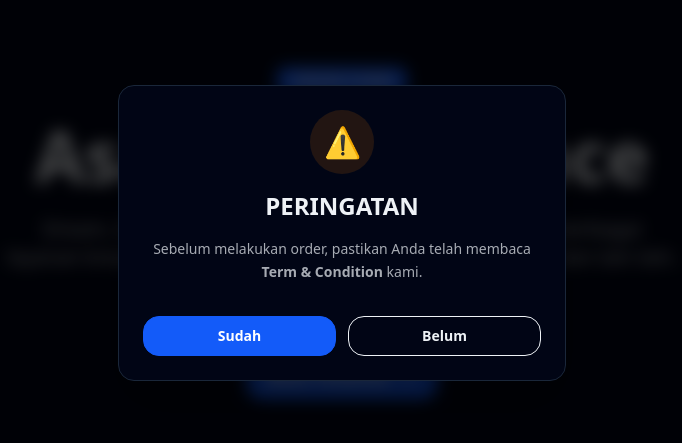
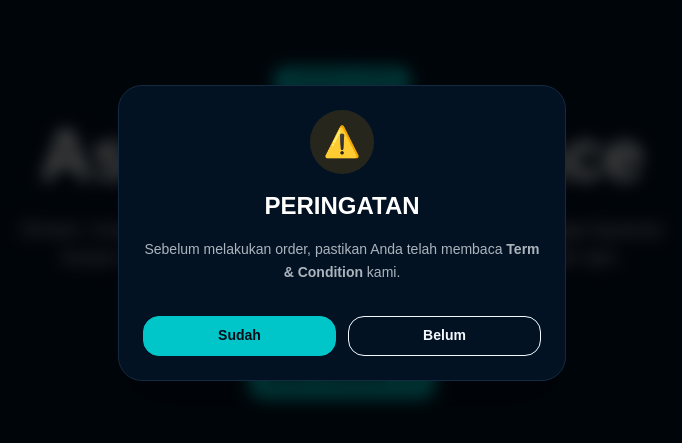
Before and after one commit to ahmd-mmdd/onlineform, a Next.js app: page / in a window 1280 px wide. Shown: the part 167-610 px from the top of the page, without its empty margins (298-980 px from the left). Built offline with nearby package versions, Linux system fonts and the light colour scheme.

Commit message:
Update globals.css

```diff
--- a/app/globals.css
+++ b/app/globals.css
@@ -2,43 +2,43 @@
 @plugin "daisyui";
 
 @plugin "daisyui/theme" {
-  name: "mzar";
+  name: "asa";
   default: true;
   prefersdark: true;
   color-scheme: dark;
 
-  --color-base-100: oklch(12% 0.042 264.695);
-  --color-base-200: oklch(20% 0.042 265.755);
-  --color-base-300: oklch(27% 0.041 260.031);
-  --color-base-content: oklch(96% 0.007 247.896);
+  --color-base-100: oklch(18% 0.04 250);
+  --color-base-200: oklch(22% 0.05 250);
+  --color-base-300: oklch(28% 0.05 250);
+  --color-base-content: oklch(98% 0.01 250);
 
-  --color-primary: oklch(54% 0.245 262.881);
-  --color-primary-content: oklch(100% 0 0);
+  --color-primary: oklch(72% 0.19 195);
+  --color-primary-content: oklch(15% 0.03 250);
 
-  --color-secondary: oklch(70% 0.14 182.503);
-  --color-secondary-content: oklch(98% 0.014 180.72);
+  --color-secondary: oklch(65% 0.16 245);
+  --color-secondary-content: oklch(98% 0.01 250);
 
-  --color-accent: oklch(76% 0.233 130.85);
-  --color-accent-content: oklch(98% 0.031 120.757);
+  --color-accent: oklch(75% 0.18 190);
+  --color-accent-content: oklch(15% 0.03 250);
 
-  --color-neutral: oklch(27% 0.041 260.031);
-  --color-neutral-content: oklch(98% 0.003 247.858);
+  --color-neutral: oklch(25% 0.04 250);
+  --color-neutral-content: oklch(98% 0.01 250);
 
-  --color-info: oklch(60% 0.126 221.723);
-  --color-info-content: oklch(98% 0.019 200.873);
+  --color-info: oklch(70% 0.15 230);
+  --color-info-content: oklch(98% 0.01 250);
 
-  --color-success: oklch(60% 0.118 184.704);
-  --color-success-content: oklch(98% 0.014 180.72);
+  --color-success: oklch(70% 0.15 160);
+  --color-success-content: oklch(98% 0.01 250);
 
-  --color-warning: oklch(66% 0.179 58.318);
-  --color-warning-content: oklch(98% 0.022 95.277);
+  --color-warning: oklch(75% 0.16 75);
+  --color-warning-content: oklch(20% 0.03 75);
 
-  --color-error: oklch(58% 0.253 17.585);
-  --color-error-content: oklch(96% 0.015 12.422);
+  --color-error: oklch(65% 0.2 25);
+  --color-error-content: oklch(98% 0.01 25);
 
-  --radius-selector: 0.5rem;
+  --radius-selector: 0.75rem;
   --radius-field: 1rem;
-  --radius-box: 1rem;
+  --radius-box: 1.5rem;
 
   --size-selector: 0.25rem;
   --size-field: 0.25rem;
@@ -48,6 +48,57 @@
   --noise: 0;
 }
 
+/* =========================================
+   BASE
+========================================= */
+
+:root {
+  background: #062b63;
+}
+
+html {
+  scroll-behavior: smooth;
+}
+
 body {
+  margin: 0;
   min-height: 100vh;
+
+  background: #062b63;
+  color: white;
+
+  font-family:
+    Arial,
+    Helvetica,
+    sans-serif;
 }
+
+/* =========================================
+   SELECTION
+========================================= */
+
+::selection {
+  background: rgba(0, 220, 255, 0.35);
+  color: white;
+}
+
+/* =========================================
+   SCROLLBAR
+========================================= */
+
+::-webkit-scrollbar {
+  width: 8px;
+}
+
+::-webkit-scrollbar-track {
+  background: #062b63;
+}
+
+::-webkit-scrollbar-thumb {
+  background: rgba(255, 255, 255, 0.25);
+  border-radius: 999px;
+}
+
+::-webkit-scrollbar-thumb:hover {
+  background: rgba(255, 255, 255, 0.4);
+}
```
